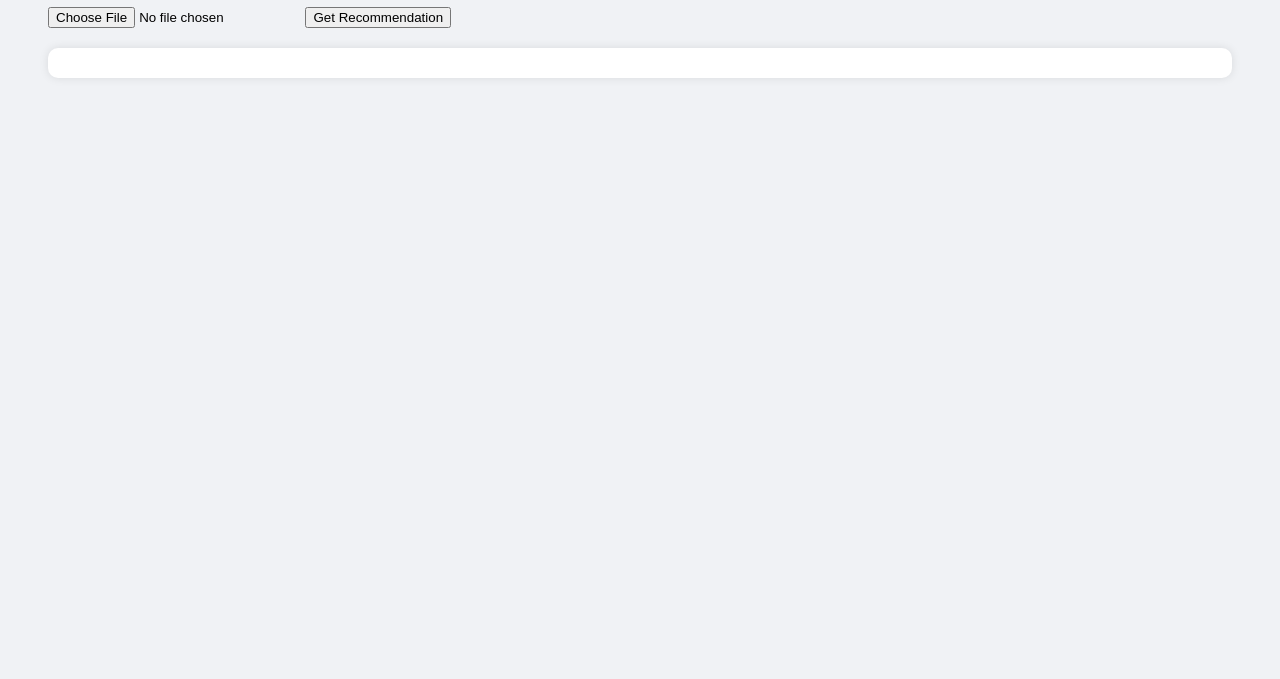
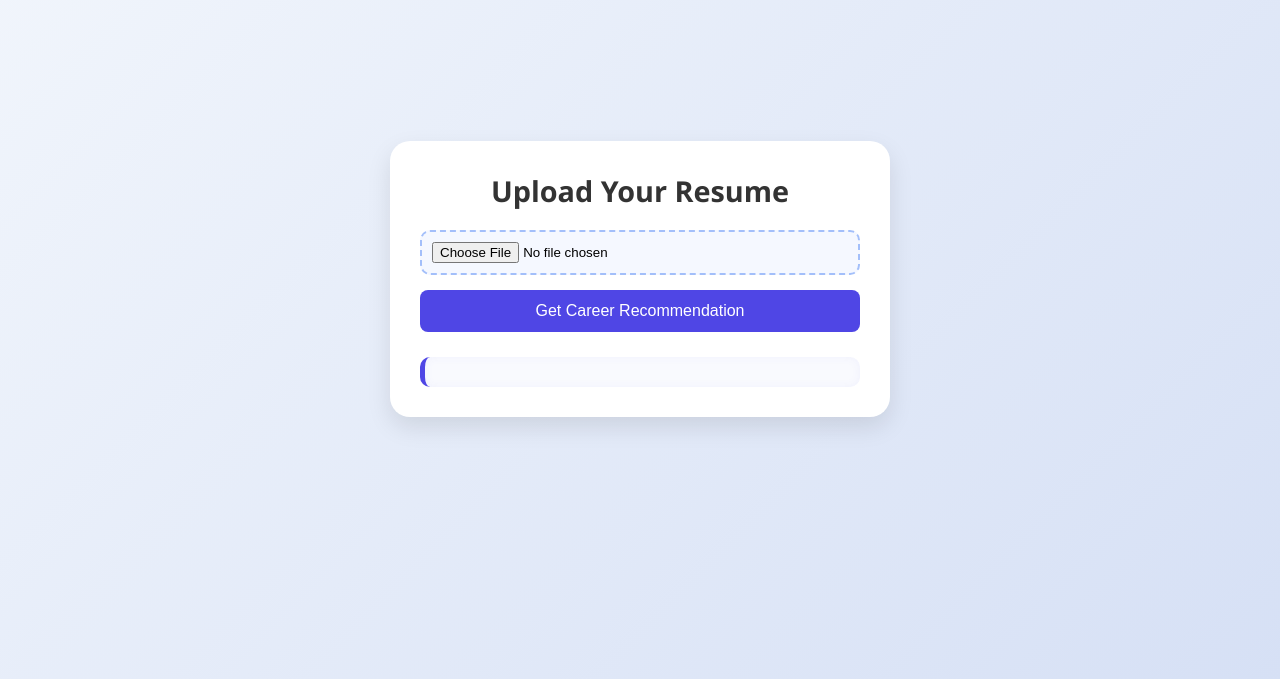
Before and after one commit to Debojyoti08/Career_AI, a plain HTML site: page index.html in a window 1280 px wide. Shown: the part 121-800 px from the top of the page. Drawn offline with Linux system fonts and the light colour scheme.

Commit message:
Add files via upload

```diff
--- a/index.html
+++ b/index.html
@@ -2,36 +2,106 @@
 <html lang="en">
 <head>
   <meta charset="UTF-8">
-  <title>Career Recommendation</title>
+  <title>Career Recommendation by Gemini AI</title>
   <style>
+    * {
+      box-sizing: border-box;
+      margin: 0;
+      padding: 0;
+    }
+
     body {
-      font-family: Arial, sans-serif;
-      padding: 40px;
-      background-color: #f0f2f5;
+      font-family: 'Segoe UI', Tahoma, Geneva, Verdana, sans-serif;
+      background: linear-gradient(135deg, #f2f6fc, #d6e0f5);
+      display: flex;
+      align-items: center;
+      justify-content: center;
+      height: 100vh;
+      padding: 20px;
     }
+
+    .container {
+      background-color: #ffffff;
+      padding: 30px;
+      border-radius: 20px;
+      box-shadow: 0 10px 25px rgba(0, 0, 0, 0.1);
+      width: 100%;
+      max-width: 500px;
+      text-align: center;
+    }
+
+    h1 {
+      color: #333;
+      font-size: 1.8rem;
+      margin-bottom: 20px;
+    }
+
+    form {
+      display: flex;
+      flex-direction: column;
+      gap: 15px;
+    }
+
+    input[type="file"] {
+      padding: 10px;
+      border: 2px dashed #a3bffa;
+      border-radius: 10px;
+      background-color: #f5f8ff;
+      cursor: pointer;
+    }
+
+    button {
+      padding: 12px;
+      font-size: 1rem;
+      background-color: #4f46e5;
+      color: white;
+      border: none;
+      border-radius: 8px;
+      cursor: pointer;
+      transition: background 0.3s ease;
+    }
+
+    button:hover {
+      background-color: #3730a3;
+    }
+
     #result {
-      margin-top: 20px;
+      margin-top: 25px;
+      text-align: left;
+      background-color: #f9fafe;
+      border-left: 5px solid #4f46e5;
+      padding: 15px 20px;
+      border-radius: 10px;
+      box-shadow: inset 0 0 10px rgba(79, 70, 229, 0.05);
       white-space: pre-wrap;
-      background-color: #fff;
-      padding: 15px;
-      border-radius: 10px;
-      box-shadow: 0 0 10px rgba(0,0,0,0.1);
+      font-size: 0.95rem;
+      color: #333;
     }
+
     .loading {
-      color: #007bff;
+      color: #4f46e5;
+      font-style: italic;
+    }
+
+    @media (max-width: 600px) {
+      h1 {
+        font-size: 1.4rem;
+      }
     }
   </style>
 </head>
 <body>
 
-  <h1>Upload Resume for Career Recommendation</h1>
+  <div class="container">
+    <h1>Upload Your Resume</h1>
 
-  <form id="uploadForm">
-    <input type="file" id="pdfFile" accept="application/pdf" required>
-    <button type="submit">Get Recommendation</button>
-  </form>
+    <form id="uploadForm">
+      <input type="file" id="pdfFile" accept="application/pdf" required>
+      <button type="submit">Get Career Recommendation</button>
+    </form>
 
-  <div id="result"></div>
+    <div id="result"></div>
+  </div>
 
   <script>
     const form = document.getElementById("uploadForm");
@@ -41,15 +111,16 @@
       e.preventDefault();
       const fileInput = document.getElementById("pdfFile");
       const file = fileInput.files[0];
+
       if (!file) {
-        resultDiv.textContent = "Please select a PDF file.";
+        resultDiv.innerHTML = "<p style='color: red;'>Please select a PDF file.</p>";
         return;
       }
 
       const formData = new FormData();
       formData.append("file", file);
 
-      resultDiv.innerHTML = "<p class='loading'>Processing your resume with Gemini AI...</p>";
+      resultDiv.innerHTML = "<p class='loading'>🧠 Gemini AI is analyzing your resume...</p>";
 
       try {
         const response = await fetch("http://localhost:8000/career-recommend/", {
@@ -60,13 +131,13 @@
         const data = await response.json();
 
         if (response.ok) {
-          resultDiv.innerHTML = `<h3>Career Recommendation:</h3><p>${data.career_path}</p>`;
+          resultDiv.innerHTML = `<h3>🧭 Recommended Career Path:</h3><p>${data.career_path}</p>`;
         } else {
-          resultDiv.innerHTML = `<p style="color:red;">Error: ${data.error}</p>`;
+          resultDiv.innerHTML = `<p style="color:red;">❌ Error: ${data.error}</p>`;
         }
 
       } catch (error) {
-        resultDiv.innerHTML = `<p style="color:red;">Request failed: ${error.message}</p>`;
+        resultDiv.innerHTML = `<p style="color:red;">⚠️ Request failed: ${error.message}</p>`;
       }
     });
   </script>
```
